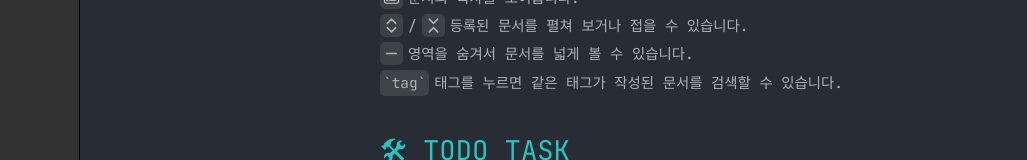
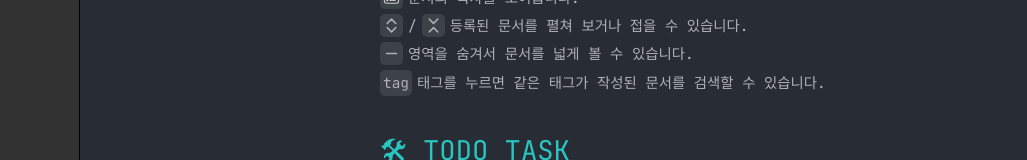
Before and after one commit to nimkoes/tech-blog, a Next.js app: page /tech-blog/ in a window 1280 px wide. Shown: the part 403-563 px from the top of the page, without its empty margins (0-1027 px from the left). Built offline with nearby package versions, Linux system fonts and the light colour scheme.

Commit message:
page.tsx 업데이트

```diff
--- a/src/app/page.tsx
+++ b/src/app/page.tsx
@@ -97,7 +97,7 @@ export default function HomePage() {
 
           <li>
             <span className={styles.icon}>
-              `tag`
+              tag
             </span>
             태그를 누르면 같은 태그가 작성된 문서를 검색할 수 있습니다.
           </li>
```
